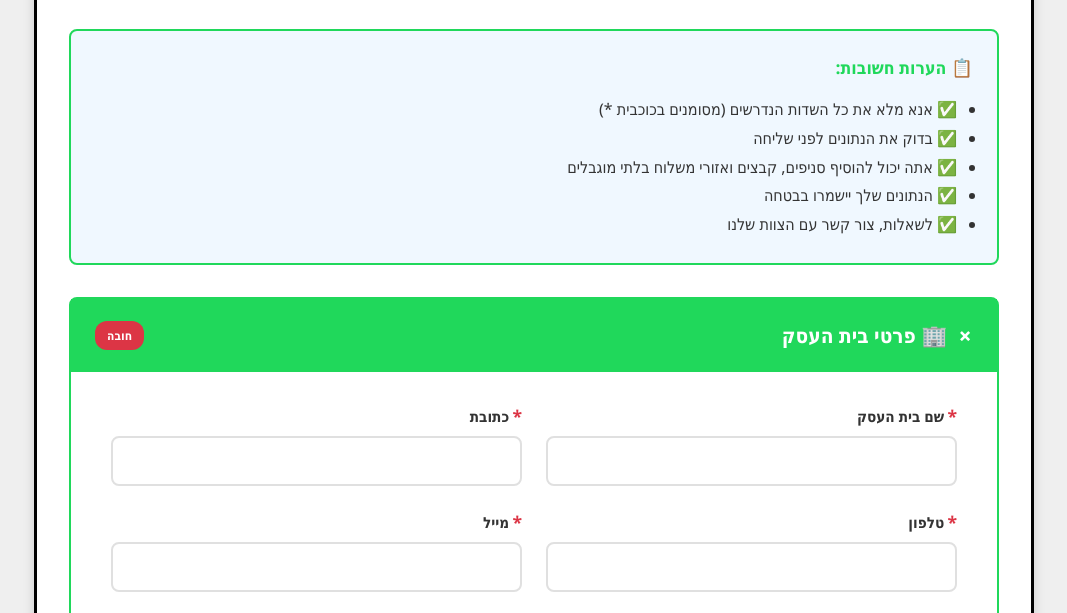
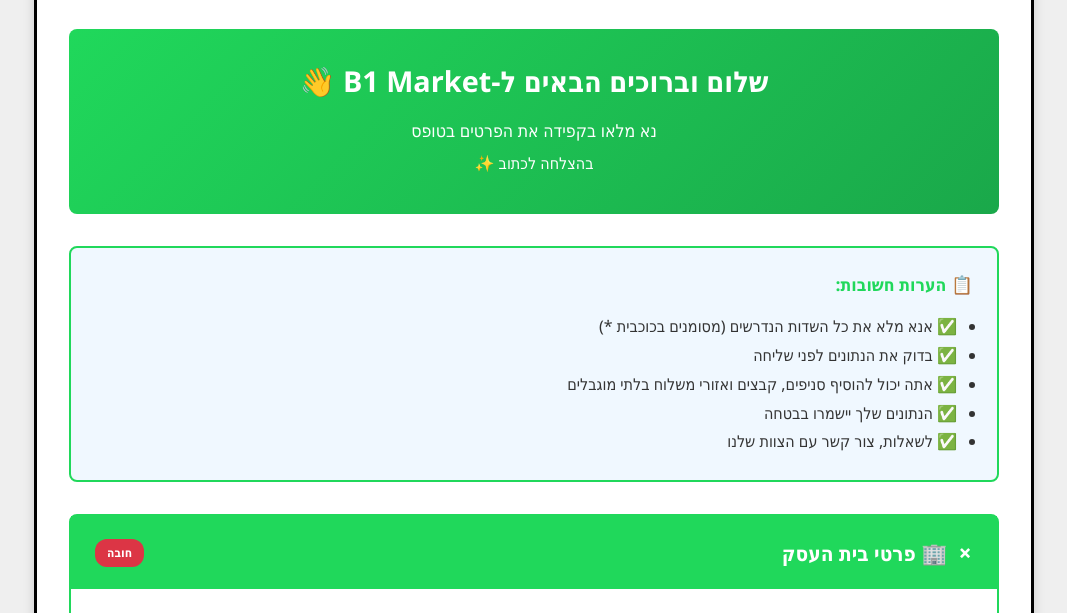
Before and after one commit to Habadisrael770/b1-client-form, a website: page index.html in a window 1280 px wide. Shown: the part 176-789 px from the top of the page, without its empty margins (106-1173 px from the left). Drawn offline with Linux system fonts and the light colour scheme.

Commit message:
Add welcome message at the top of the form

```diff
--- a/index.html
+++ b/index.html
@@ -564,6 +564,13 @@
         </div>
 
         <form class="form-content" id="businessForm">
+                        <!-- Welcome Message Section -->
+            <div style="background: linear-gradient(135deg, #20d85b 0%, #1aa84a 100%); border-radius: 8px; padding: 2rem; margin-bottom: 2rem; color: white; text-align: center;">
+                <h2 style="margin: 0 0 1rem 0; font-size: 1.8rem; font-weight: 700;">שלום וברוכים הבאים ל-B1 Market 👋</h2>
+                <p style="margin: 0.5rem 0; font-size: 1.1rem; line-height: 1.6;">נא מלאו בקפידה את הפרטים בטופס</p>
+                <p style="margin: 0.5rem 0; font-size: 1rem;">בהצלחה לכתוב ✨</p>
+            </div>
+
                         <!-- Instructions Section -->
             <div style="background: #f0f8ff; border: 2px solid #20d85b; border-radius: 8px; padding: 1.5rem; margin-bottom: 2rem;">
                 <h3 style="color: #20d85b; margin-bottom: 1rem; font-size: 1.1rem;">📋 הערות חשובות:</h3>
```
